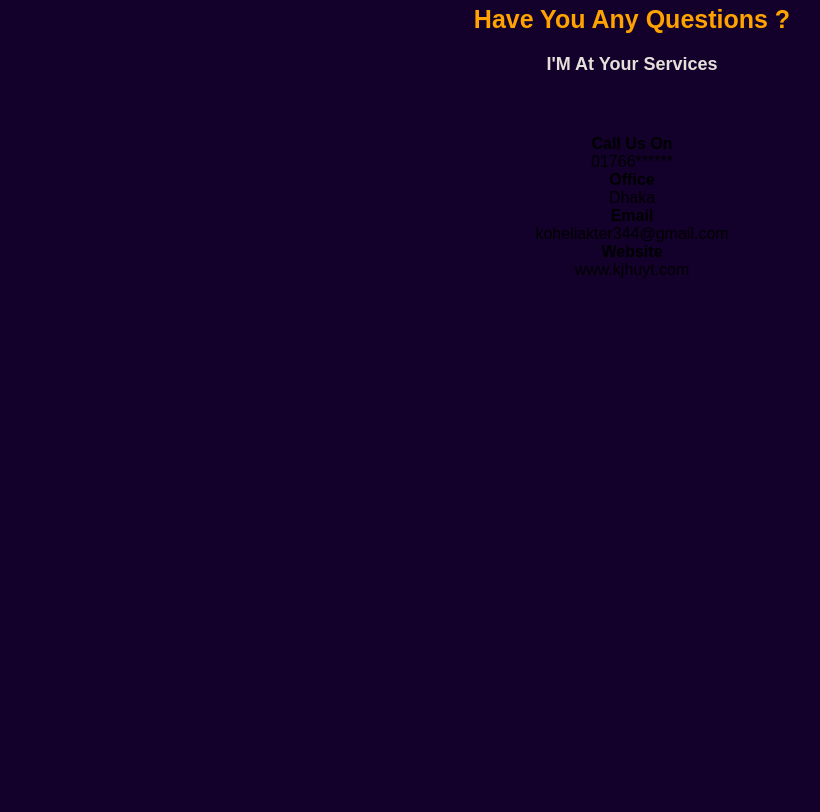
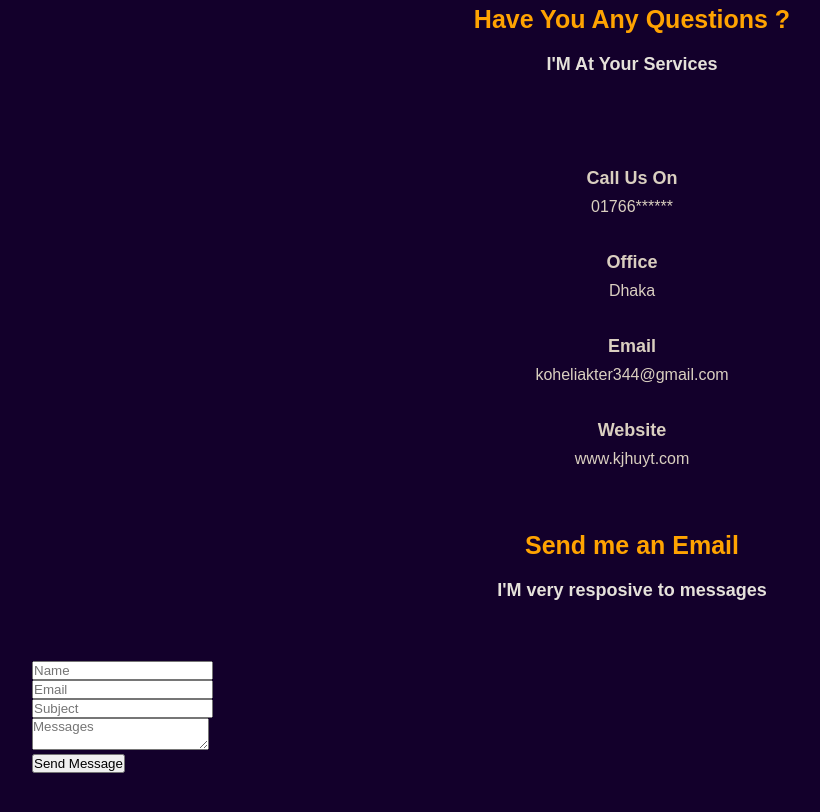
Before and after one commit to KoheliAkter/Portfolio, a plain HTML site: page Contact me.html in a window 1280 px wide. Shown: the part 300-1112 px from the top of the page, without its empty margins (8-828 px from the left). Before the commit the page ends 800 px from the top, so only its background shows below. Drawn offline with Linux system fonts and the light colour scheme.

Commit message:
all most done

```diff
--- a/Contact me.html
+++ b/Contact me.html
@@ -68,6 +68,50 @@
                     <p>www.kjhuyt.com</p>
                 </div>
             </div>
+
+            <h3 class="contacts-title">Send me an Email</h3>
+            <h4 class="contact-sub-title">I'M very resposive to messages</h4>
+
+            <div class="row">
+                <div class="contact-form">
+                    <div class="row">
+                        <div class="form-item col-6">
+                            <div class="form-group">
+                                <input type="text" class="form-control" placeholder="Name">
+                            </div>
+                        </div>
+
+                        <div class="form-item col-6">
+                            <div class="form-group">
+                                <input type="email" class="form-control" placeholder="Email">
+                            </div>
+                        </div>
+                    </div>
+                </div>
+            </div>
+
+            <div class="row">
+                <div class="form-item col-12">
+                    <div class="form-group">
+                        <input type="text" class="form-control" placeholder="Subject">
+                    </div>
+                </div>
+            </div>
+
+            <div class="row">
+                <div class="form-item col-12">
+                    <div class="form-group">
+                        <textarea name="" class="form-control" placeholder="Messages"></textarea>
+                    </div>
+                </div>
+            </div>
+
+            <div class="row">
+                <div class="form-item col-12">
+                    <button type="submit" class="btn">Send Message</button>
+                </div>
+            </div>
+
         </div>
 
     </section>
--- a/style.css
+++ b/style.css
@@ -596,4 +596,37 @@ body{
     flex: 0 0 100%;
     max-width: 100%;
     text-align: center;
+
 }
+
+.contact .contact-info-item .icon{
+    display: inline-block;
+}
+
+.contact .contact-info-item .icon .fa{
+    font-size: 25px;
+    color: #ea9605;
+}
+
+.contact .contact-info-item h4{
+    font-size: 18px;
+    font-weight: 700;
+    color: #dacfc0;
+    text-transform: capitalize;
+    margin: 15px 0 5px;
+}
+
+.contact .contact-info-item p{
+    font-size: 16px;
+    line-height: 25px;
+    font-weight: 400;
+    color: #dacfc0;
+}
+
+.contacts-title{
+    color: #FFA301;
+    font-size: 25px;
+    text-align: center;
+    margin-bottom: 20px;
+    margin-top: 60px;
+}
```
